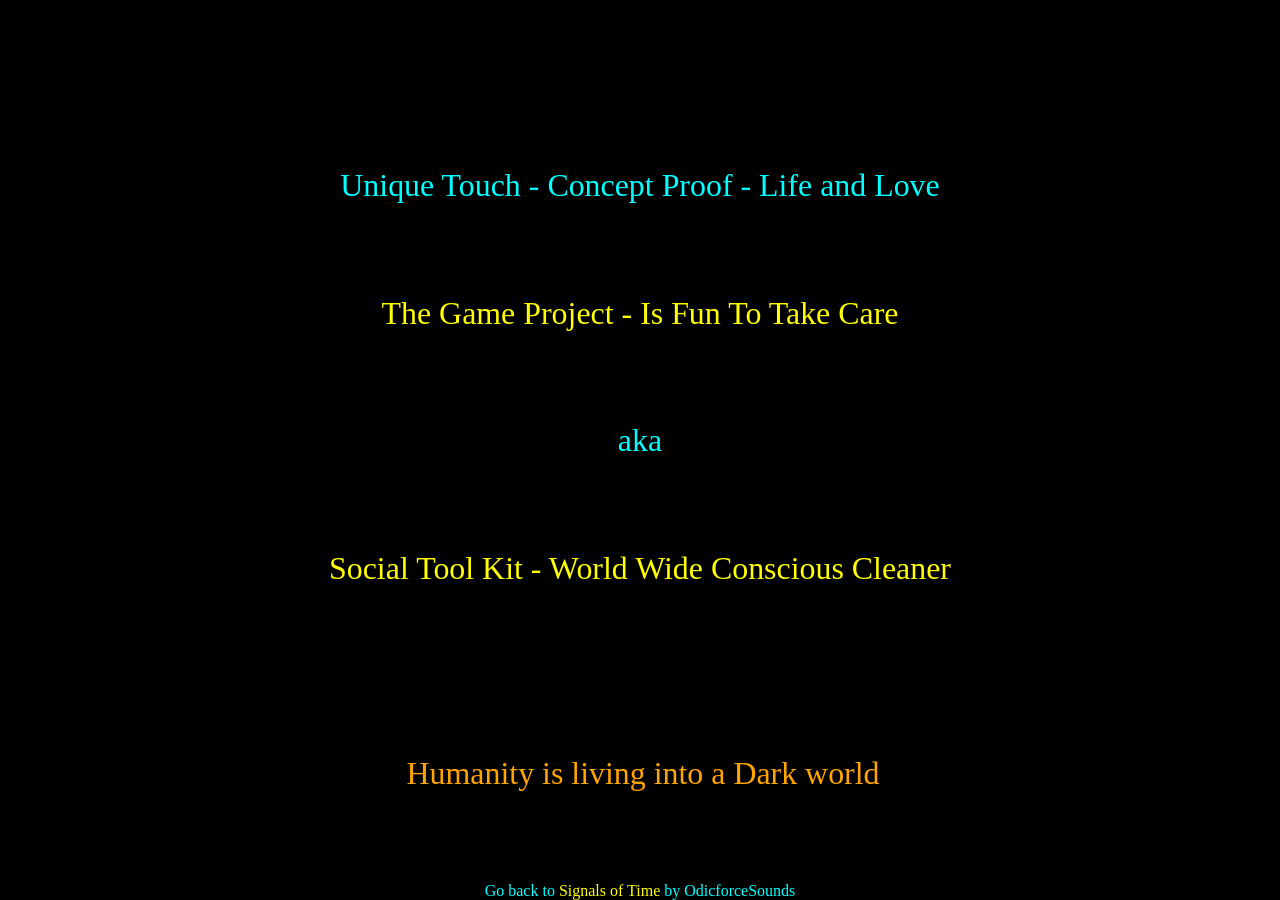
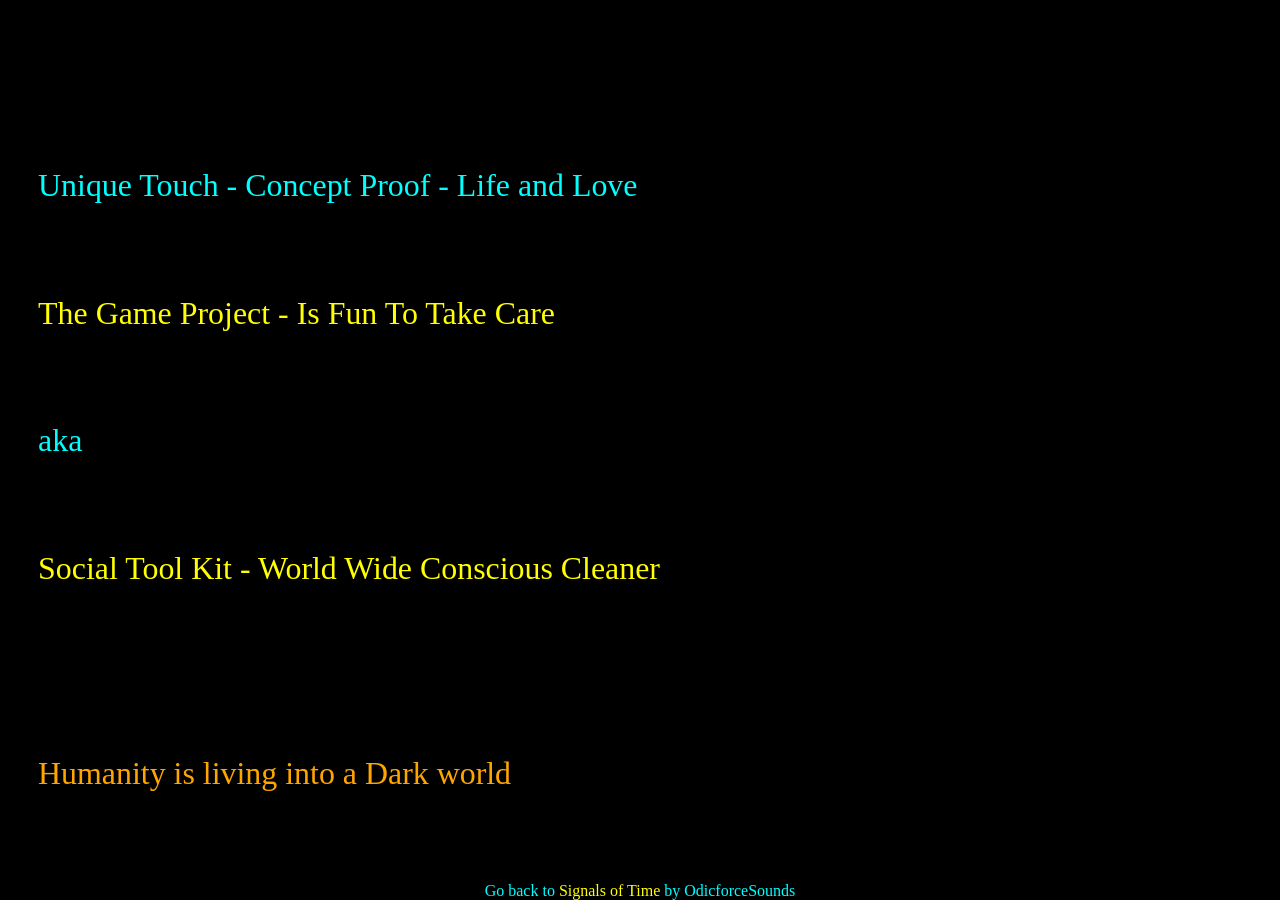

Make it Right for a better Ride

--- a/pages/Visions/index.css
+++ b/pages/Visions/index.css
@@ -23,7 +23,6 @@ body {
   margin-top: 3em;
   margin-left: 2rem;
   margin-right: 4rem;
-  text-align: center;
 }
 
 .content p {
